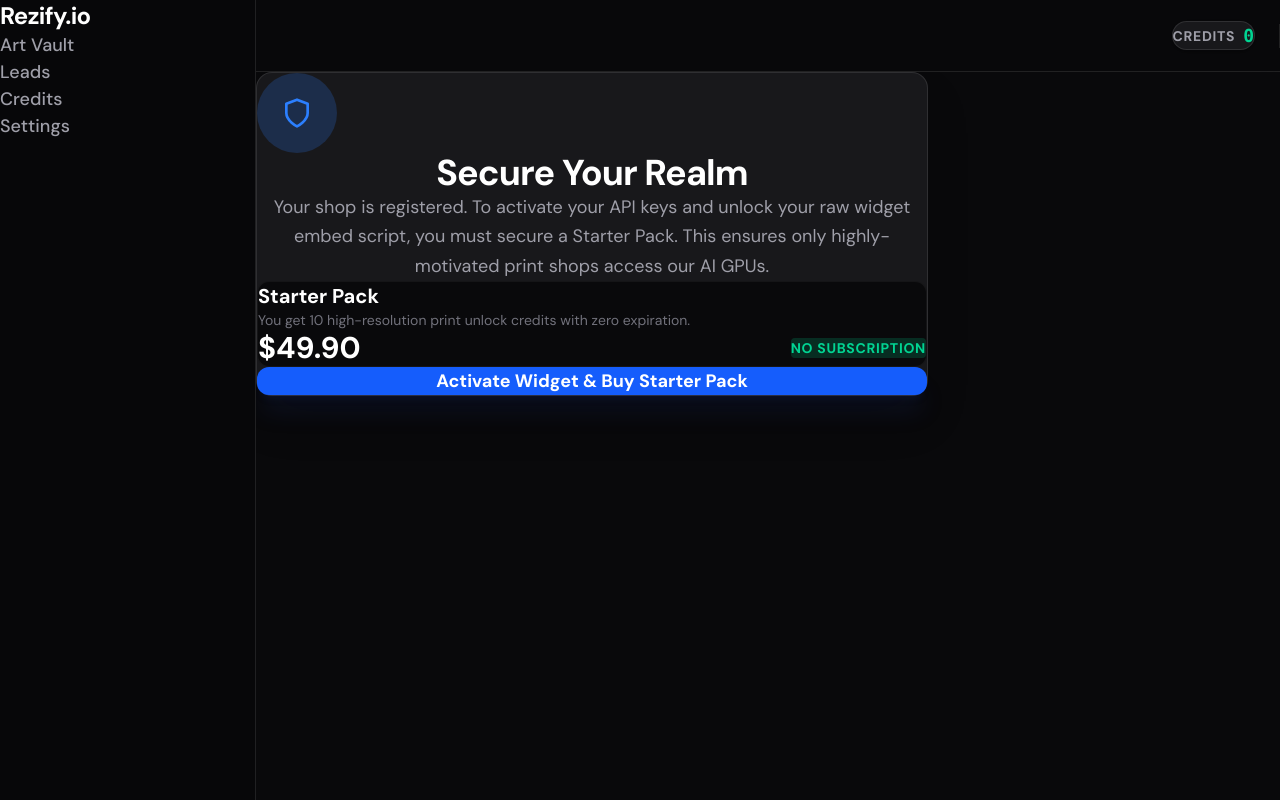
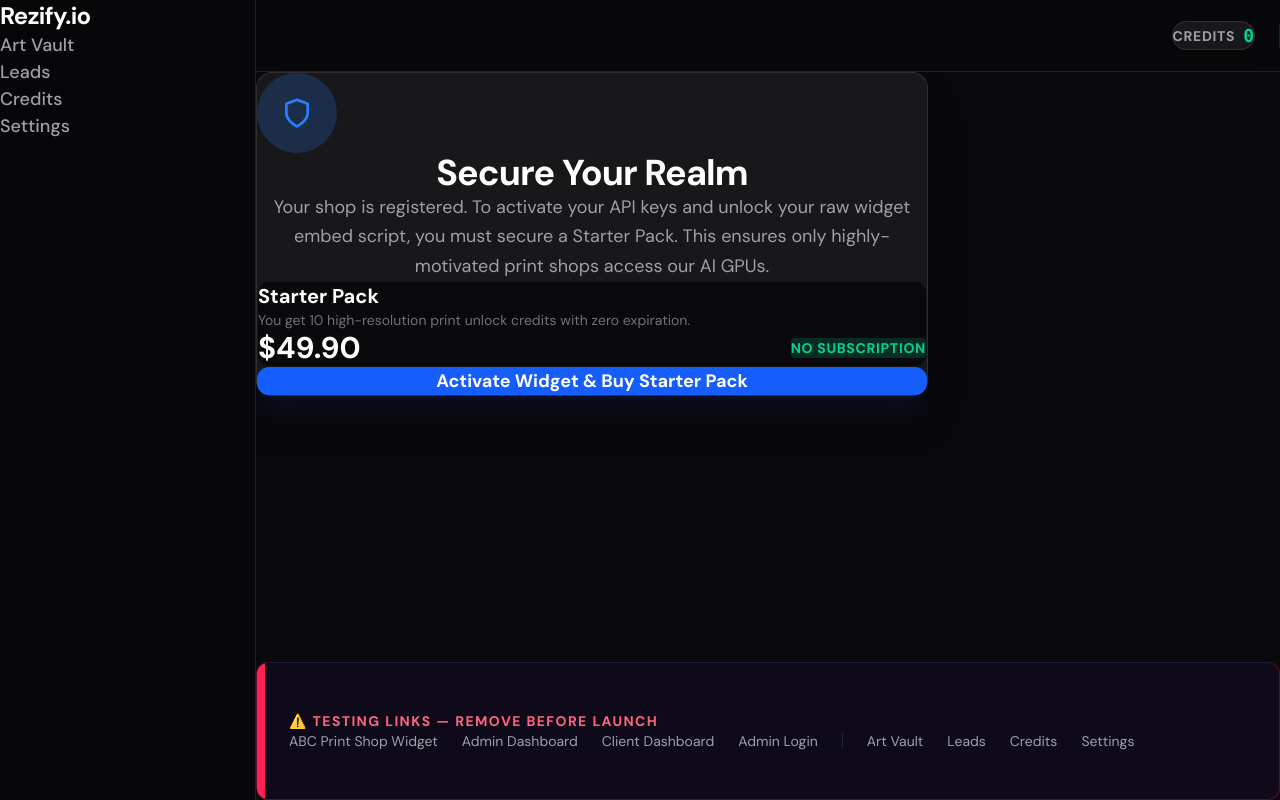
Before and after one commit to seanknightTYG/99inkready, a Next.js app: page /dashboard/onboarding in a window 1280 px wide. Built offline with nearby package versions, Linux system fonts and the light colour scheme; no server answers.

Commit message:
Add testing links to dashboard, QA widget test page

```diff
--- a/src/app/dashboard/layout.tsx
+++ b/src/app/dashboard/layout.tsx
@@ -85,8 +85,27 @@
           <div className="border-l border-white/10 h-6"></div>
           <UserButton />
         </header>
-        <main className="flex-1 p-10 overflow-y-auto max-h-[calc(100vh-72px)] bg-zinc-950">
-          {children}
+        <main className="flex-1 p-10 overflow-y-auto max-h-[calc(100vh-72px)] bg-zinc-950 flex flex-col">
+          <div className="flex-1">
+            {children}
+          </div>
+          <footer className="mt-20 border border-rose-500/30 bg-rose-500/5 p-6 rounded-xl relative overflow-hidden">
+            <div className="absolute top-0 left-0 w-2 h-full bg-rose-500"></div>
+            <div className="text-rose-400 font-bold mb-4 flex items-center gap-2 text-sm uppercase tracking-widest pl-2">
+              ⚠️ Testing Links — Remove Before Launch
+            </div>
+            <div className="flex flex-wrap gap-x-6 gap-y-3 text-sm pl-2">
+              <Link href="/test/widget" className="text-zinc-400 hover:text-white transition-colors hover:underline underline-offset-4">ABC Print Shop Widget</Link>
+              <Link href="/admin" className="text-zinc-400 hover:text-white transition-colors hover:underline underline-offset-4">Admin Dashboard</Link>
+              <Link href="/dashboard" className="text-zinc-400 hover:text-white transition-colors hover:underline underline-offset-4">Client Dashboard</Link>
+              <Link href="/sign-in?redirect=/admin" className="text-zinc-400 hover:text-white transition-colors hover:underline underline-offset-4">Admin Login</Link>
+              <span className="w-px bg-white/10 h-4 self-center mx-2"></span>
+              <Link href="/dashboard" className="text-zinc-400 hover:text-white transition-colors hover:underline underline-offset-4">Art Vault</Link>
+              <Link href="/dashboard/leads" className="text-zinc-400 hover:text-white transition-colors hover:underline underline-offset-4">Leads</Link>
+              <Link href="/dashboard/credits" className="text-zinc-400 hover:text-white transition-colors hover:underline underline-offset-4">Credits</Link>
+              <Link href="/dashboard/settings" className="text-zinc-400 hover:text-white transition-colors hover:underline underline-offset-4">Settings</Link>
+            </div>
+          </footer>
         </main>
       </div>
     </div>
--- /dev/null
+++ b/src/app/test/widget/page.tsx
@@ -0,0 +1,47 @@
+'use client';
+import { useEffect } from 'react';
+
+export default function WidgetTestPage() {
+  const testTenantId = process.env.NEXT_PUBLIC_TEST_TENANT_ID || 'replace_with_real_id';
+
+  useEffect(() => {
+    // Inject the widget script to completely simulate client site installation
+    const script = document.createElement('script');
+    script.src = "/widget.js";
+    script.setAttribute('data-tenant-id', testTenantId);
+    script.async = true;
+    document.body.appendChild(script);
+
+    return () => {
+      // Cleanup to prevent duplicate roots during fast reloads
+      if (document.body.contains(script)) {
+        document.body.removeChild(script);
+      }
+      const widgetRoot = document.getElementById('REZIFY-widget-root');
+      if (widgetRoot && document.body.contains(widgetRoot)) {
+        document.body.removeChild(widgetRoot);
+      }
+    };
+  }, [testTenantId]);
+
+  return (
+    <div className="min-h-screen bg-zinc-950 text-white flex flex-col items-center pt-32 px-6">
+      <h1 className="text-4xl font-bold tracking-tight mb-4 text-center">ABC Print Shop — Widget Test</h1>
+      <p className="text-zinc-400 mb-8 max-w-xl text-center">
+        The widget snippet has been embedded below using Tenant ID:
+        <br/><strong className="text-emerald-400 font-mono mt-2 inline-block">{testTenantId}</strong>
+      </p>
+
+      <div className="border border-white/10 bg-[#121214] shadow-2xl rounded-xl p-8 max-w-2xl w-full flex flex-col gap-4">
+        <div className="h-8 bg-zinc-800 rounded w-1/3 mb-4"></div>
+        <div className="h-4 bg-zinc-800 rounded w-full"></div>
+        <div className="h-4 bg-zinc-800 rounded w-5/6"></div>
+        <div className="h-4 bg-zinc-800 rounded w-4/6"></div>
+
+        <p className="text-zinc-500 mt-8 italic text-sm text-center">
+          Mock client website page. Widget should appear in the bottom right corner.
+        </p>
+      </div>
+    </div>
+  );
+}
```
Also changed, not shown: 1 other file (tests, documents, lock files or other folders).
